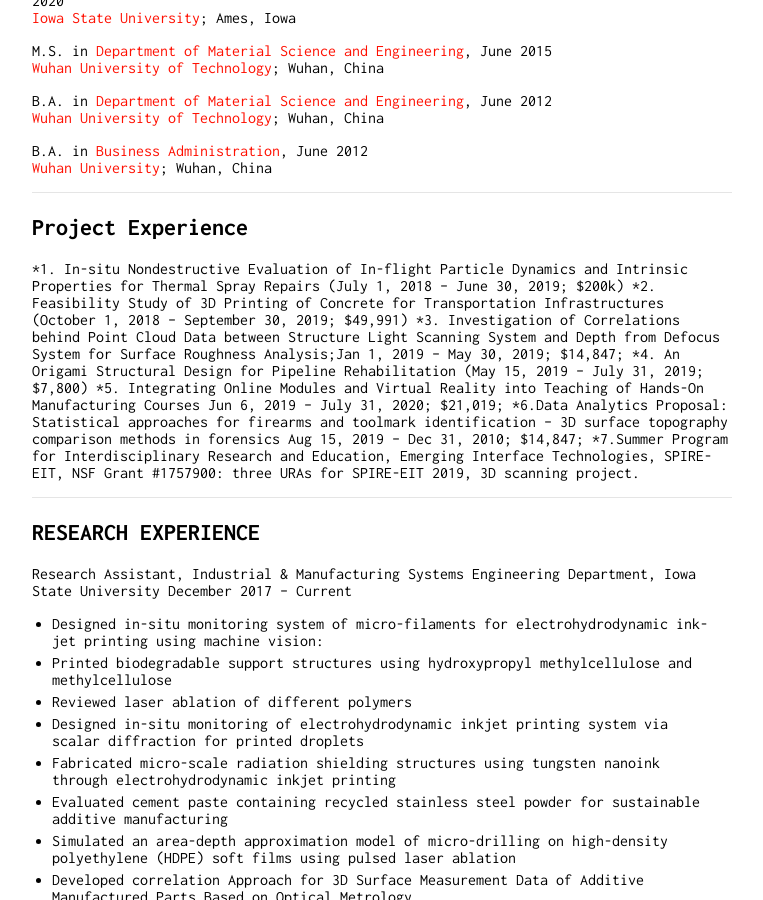
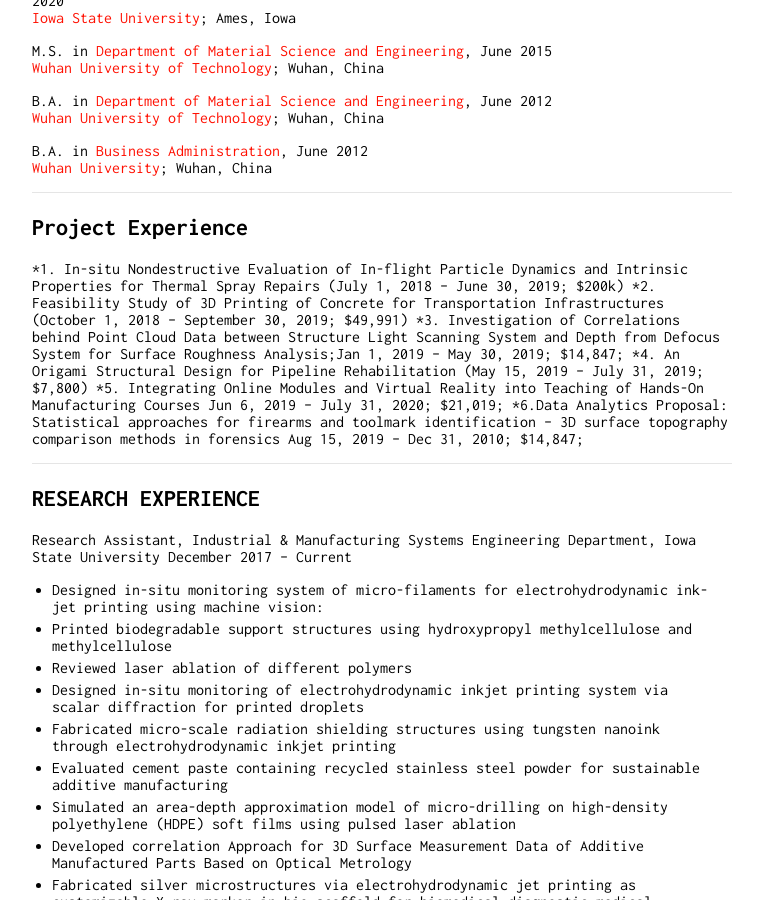
Before and after one commit to zhangxiao2018/zhangxiao2018.github.io, a Jekyll site: the page built from index.md, in a window 1280 px wide and 900 px high, scrolled down 607 px. Shown: the whole window, without its empty margins (258-1021 px from the left). Built offline with Jekyll 4.4.1, drawn with Linux system fonts in a browser that asks for light colours; our own code applies the rules of GitHub Pages for plain Markdown files.

Commit message:
Update index.md

```diff
--- a/index.md
+++ b/index.md
@@ -44,7 +44,6 @@
 *4. An Origami Structural Design for Pipeline Rehabilitation (May 15, 2019 – July 31, 2019; $7,800)
 *5. Integrating Online Modules and Virtual Reality into Teaching of Hands-On Manufacturing Courses Jun 6, 2019 – July 31, 2020; $21,019;
 *6.Data Analytics Proposal: Statistical approaches for firearms and toolmark identification – 3D surface topography comparison methods in forensics Aug 15, 2019 – Dec 31, 2010; $14,847;
-*7.Summer Program for Interdisciplinary Research and Education, Emerging Interface Technologies, SPIRE-EIT, NSF Grant #1757900: three URAs for SPIRE-EIT 2019, 3D scanning project.
 
 - - -
 ## RESEARCH EXPERIENCE
```
